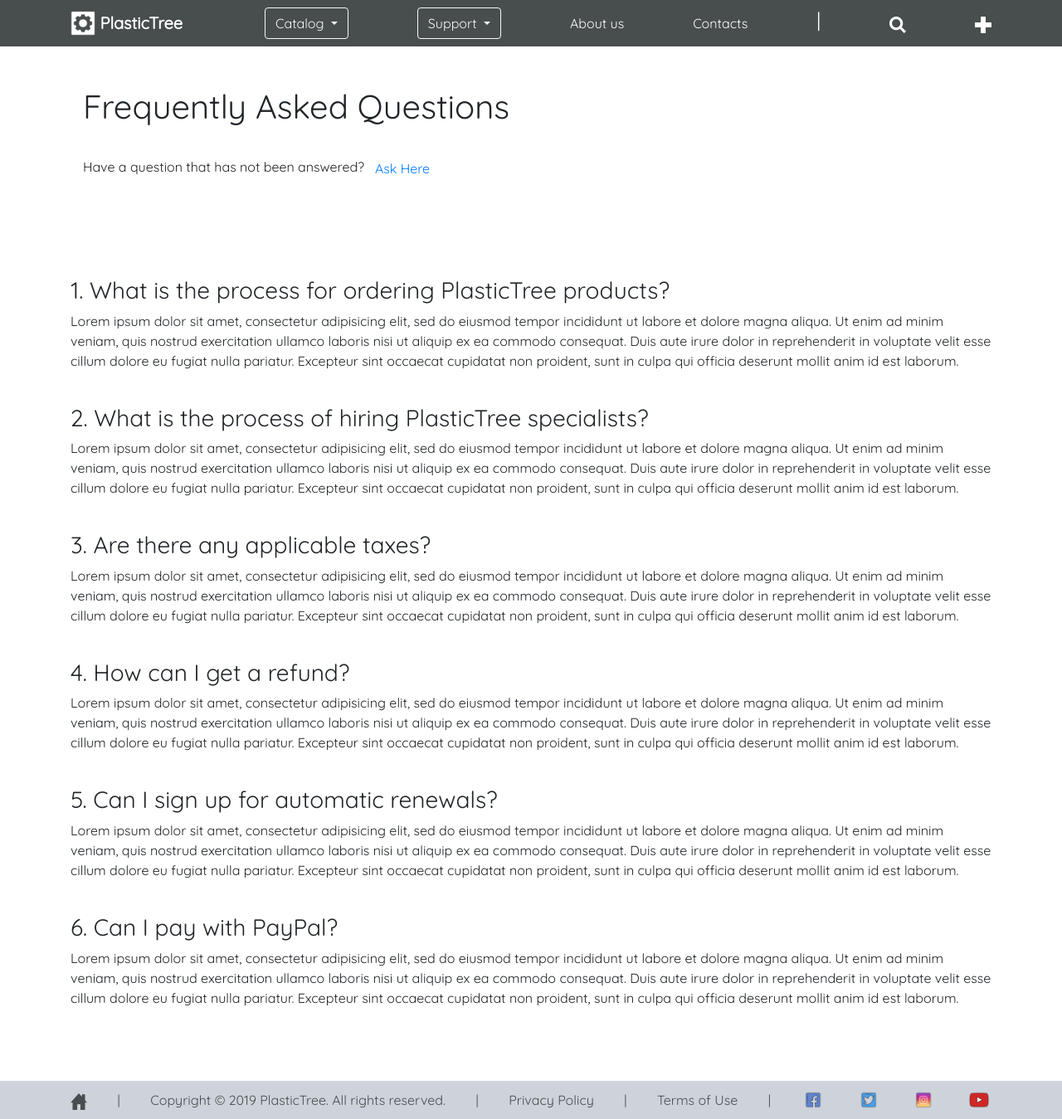
After one commit to vojta-janousek/wordpress-project, a Django app: a page that uses templates/ptvc_app/faq.html in a window 1280 px wide. The commit adds this page. Shown: the whole page at 83% size. Run offline with Django 3.2, Linux system fonts and the light colour scheme; some libraries are stand-ins or nearby versions.

Commit message:
Pushed to Heroku

```diff
--- a/ptvc_app/urls.py
+++ b/ptvc_app/urls.py
@@ -9,4 +9,7 @@ urlpatterns = [
     re_path(r'^bishop/$', views.ProductBishopView.as_view(), name='product_bishop'),
     re_path(r'^under-construction/$', views.UnderConstructionView.as_view(), name='under_construction'),
     re_path(r'^contact/$', views.ContactView.as_view(), name='contact'),
+    re_path(r'^frequently-asked/$', views.FaqView.as_view(), name='faq'),
+    re_path(r'^ask-a-question/$', views.AskView.as_view(), name='ask'),
+    re_path(r'^product-headline/$', views.ProductHeadlineView.as_view(), name='product_headline'),
 ]
--- a/ptvc_app/views.py
+++ b/ptvc_app/views.py
@@ -19,3 +19,15 @@ class UnderConstructionView(TemplateView):
 
 class ContactView(TemplateView):
     template_name = 'ptvc_app/contact.html'
+
+
+class FaqView(TemplateView):
+    template_name = 'ptvc_app/faq.html'
+
+
+class AskView(TemplateView):
+    template_name = 'ptvc_app/ask.html'
+
+
+class ProductHeadlineView(TemplateView):
+    template_name = 'ptvc_app/product_headline.html'
--- a/templates/ptvc_app/base3.html
+++ b/templates/ptvc_app/base3.html
@@ -26,13 +26,14 @@
           Catalog
         </button>
         <div class="dropdown-menu">
+          <h6 class="dropdown-header">Overview</h6>
+          <a class="dropdown-item" href="{% url 'ptvc_app:product_headline' %}">Product Headline</a>
+          <div class="dropdown-divider"></div>
           <h6 class="dropdown-header">Products</h6>
           <a class="dropdown-item" href="{% url 'ptvc_app:product_bishop' %}">Bishop API</a>
           <a class="dropdown-item" href="#">Product 2</a>
-          <div class="dropdown-divider"></div>
-          <h6 class="dropdown-header">Services</h6>
-          <a class="dropdown-item" href="#">Service 1</a>
-          <a class="dropdown-item" href="#">Service 2</a>
+          <a class="dropdown-item" href="#">Product 3</a>
+          <a class="dropdown-item" href="#">Product 4</a>
         </div>
       </div>
 
@@ -41,19 +42,19 @@
           Support
         </button>
         <div class="dropdown-menu">
-          <a class="dropdown-item" href="#">FAQ</a>
+          <a class="dropdown-item" href="{% url 'ptvc_app:faq' %}">FAQ</a>
           <a class="dropdown-item" href="#">Helpdesk</a>
-          <a class="dropdown-item" href="#">Ask a question</a>
+          <a class="dropdown-item" href="{% url 'ptvc_app:ask' %}">Ask a question</a>
         </div>
       </div>
 
       <a class="nav-item navbar-style" href="{% url 'ptvc_app:about' %}">About us</a>
       <a class="nav-item navbar-style" href="{% url 'ptvc_app:contact' %}">Contacts</a>
 
-      <h4 class="navbar-style">|</h4>
+      <a href="#"><h4 class="navbar-style">|</h4></a>
 
-      <img src="{% static 'images/magnifier.png' %}" height="20" width="20" alt="Not found">
-      <img src="{% static 'images/login.png' %}" height="20" width="20" alt="Not found">
+      <a href="{% url 'ptvc_app:under_construction' %}"><img src="{% static 'images/magnifier.png' %}" height="20" width="20" alt="Not found"></a>
+      <a href="{% url 'admin:index' %}"><img src="{% static 'images/login.png' %}" height="20" width="20" alt="Not found"></a>
 
       </div>
     </nav>
--- /dev/null
+++ b/templates/ptvc_app/faq.html
@@ -0,0 +1,32 @@
+{% extends 'ptvc_app/base3.html' %}
+{% load static %}
+{% block mainblock %}
+
+<div class="container">
+  <h1>Frequently Asked Questions</h1>
+  <br>
+  <label for="btn-link"><p>Have a question that has not been answered?</p></label><a role="button" class="btn btn-link" href="{% url 'ptvc_app:ask' %}">Ask Here</a>
+</div>
+
+<br><br><br><br>
+
+<h3>1. What is the process for ordering PlasticTree products?</h3>
+<p>Lorem ipsum dolor sit amet, consectetur adipisicing elit, sed do eiusmod tempor incididunt ut labore et dolore magna aliqua. Ut enim ad minim veniam, quis nostrud exercitation ullamco laboris nisi ut aliquip ex ea commodo consequat. Duis aute irure dolor in reprehenderit in voluptate velit esse cillum dolore eu fugiat nulla pariatur. Excepteur sint occaecat cupidatat non proident, sunt in culpa qui officia deserunt mollit anim id est laborum.</p>
+<br>
+<h3>2. What is the process of hiring PlasticTree specialists?</h3>
+<p>Lorem ipsum dolor sit amet, consectetur adipisicing elit, sed do eiusmod tempor incididunt ut labore et dolore magna aliqua. Ut enim ad minim veniam, quis nostrud exercitation ullamco laboris nisi ut aliquip ex ea commodo consequat. Duis aute irure dolor in reprehenderit in voluptate velit esse cillum dolore eu fugiat nulla pariatur. Excepteur sint occaecat cupidatat non proident, sunt in culpa qui officia deserunt mollit anim id est laborum.</p>
+<br>
+<h3>3. Are there any applicable taxes?</h3>
+<p>Lorem ipsum dolor sit amet, consectetur adipisicing elit, sed do eiusmod tempor incididunt ut labore et dolore magna aliqua. Ut enim ad minim veniam, quis nostrud exercitation ullamco laboris nisi ut aliquip ex ea commodo consequat. Duis aute irure dolor in reprehenderit in voluptate velit esse cillum dolore eu fugiat nulla pariatur. Excepteur sint occaecat cupidatat non proident, sunt in culpa qui officia deserunt mollit anim id est laborum.</p>
+<br>
+<h3>4. How can I get a refund?</h3>
+<p>Lorem ipsum dolor sit amet, consectetur adipisicing elit, sed do eiusmod tempor incididunt ut labore et dolore magna aliqua. Ut enim ad minim veniam, quis nostrud exercitation ullamco laboris nisi ut aliquip ex ea commodo consequat. Duis aute irure dolor in reprehenderit in voluptate velit esse cillum dolore eu fugiat nulla pariatur. Excepteur sint occaecat cupidatat non proident, sunt in culpa qui officia deserunt mollit anim id est laborum.</p>
+<br>
+<h3>5. Can I sign up for automatic renewals?</h3>
+<p>Lorem ipsum dolor sit amet, consectetur adipisicing elit, sed do eiusmod tempor incididunt ut labore et dolore magna aliqua. Ut enim ad minim veniam, quis nostrud exercitation ullamco laboris nisi ut aliquip ex ea commodo consequat. Duis aute irure dolor in reprehenderit in voluptate velit esse cillum dolore eu fugiat nulla pariatur. Excepteur sint occaecat cupidatat non proident, sunt in culpa qui officia deserunt mollit anim id est laborum.</p>
+<br>
+<h3>6. Can I pay with PayPal?</h3>
+<p>Lorem ipsum dolor sit amet, consectetur adipisicing elit, sed do eiusmod tempor incididunt ut labore et dolore magna aliqua. Ut enim ad minim veniam, quis nostrud exercitation ullamco laboris nisi ut aliquip ex ea commodo consequat. Duis aute irure dolor in reprehenderit in voluptate velit esse cillum dolore eu fugiat nulla pariatur. Excepteur sint occaecat cupidatat non proident, sunt in culpa qui officia deserunt mollit anim id est laborum.</p>
+<br>
+
+{% endblock %}
```
Also changed, not shown: templates/ptvc_app/ask.html (added, +7 -0 lines), templates/ptvc_app/index.html (+4 -3 lines), templates/ptvc_app/product_headline.html (added, +10 -0 lines), ptvc_app/static/css/product_headline_style.css (added).
